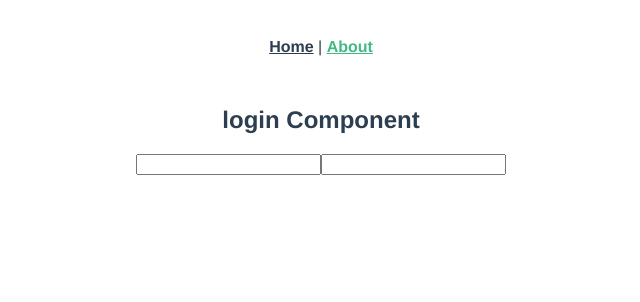
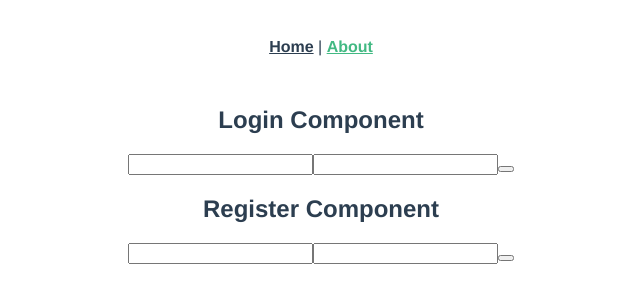
Before and after one commit to dbllt/oci_drawthatpaper, a Vue app in the folder dtp-front/: page /about in a window 1280 px wide. Shown: the top 302 px of the page, without its empty margins (319-959 px from the left). Built offline with nearby package versions, Linux system fonts and the light colour scheme.

Commit message:
Solve Register dependencies

```diff
--- a/dtp-front/src/components/account/login.vue
+++ b/dtp-front/src/components/account/login.vue
@@ -1,9 +1,10 @@
 <template lang="html">
 
   <section class="login">
-    <h1>login Component</h1>
-    <input type="text" v-bind:value="user"/>
+    <h1>Login Component</h1>
+    <input type="text" v-bind:value="username"/>
     <input type="text" v-bind:value="password"/>
+    <button v-on:click="connect"></button>
   </section>
 
 </template>
@@ -12,9 +13,9 @@
 
   export default  {
     name: 'login',
-    props: ['user', 'password'],
+    props: ['username', 'password'],
     mounted () {
-
+      self.username = "TEST";
     },
     data () {
       return {
@@ -22,7 +23,9 @@
       }
     },
     methods: {
+      connect(){
 
+      }
     },
     computed: {
 
--- /dev/null
+++ b/dtp-front/src/components/account/logout.vue
@@ -0,0 +1,40 @@
+<template lang="html">
+
+  <section class="logout">
+    <h1>logout Component</h1>
+    <button v-on:click="disconnect"></button>
+  </section>
+
+</template>
+
+<script lang="js">
+
+  export default  {
+    name: 'logout',
+    props: [],
+    mounted () {
+
+    },
+    data () {
+      return {
+
+      }
+    },
+    methods: {
+      disconnect() {
+
+      }
+    },
+    computed: {
+
+    }
+}
+
+
+</script>
+
+<style scoped lang="scss">
+  .logout {
+
+  }
+</style>
--- a/dtp-front/src/components/account/register.vue
+++ b/dtp-front/src/components/account/register.vue
@@ -1,7 +1,10 @@
 <template lang="html">
 
-  <section class="register">
-    <h1>register Component</h1>
+  <section class="login">
+    <h1>Register Component</h1>
+    <input type="text" v-bind:value="username"/>
+    <input type="text" v-bind:value="password"/>
+    <button v-on:click="registering"></button>
   </section>
 
 </template>
@@ -10,7 +13,7 @@
 
   export default  {
     name: 'register',
-    props: [],
+    props: ['username', 'password'],
     mounted () {
 
     },
@@ -20,7 +23,9 @@
       }
     },
     methods: {
+      registering() {
 
+      }
     },
     computed: {
 
--- a/dtp-front/src/views/About.vue
+++ b/dtp-front/src/views/About.vue
@@ -1,13 +1,19 @@
 <template>
   <div>
     <login v-if="!connected"></login>
-    <register v-if="connected"></register>
+    <register v-if="!connected"></register>
+    <logout v-if="connected"></logout>
   </div>
 </template>
 <script>
 import Login from "@/components/account/login";
+import Logout from "@/components/account/logout";
+import Register from "@/components/account/register";
 export default {
-  components: {Login},
-  props: ["connected"]
+  components: {Register, Logout, Login},
+  props: ["connected"],
+  mounted() {
+    self.connected = false;
+  }
 }
 </script>
```
